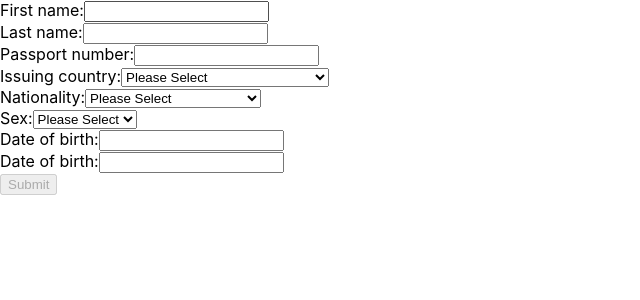
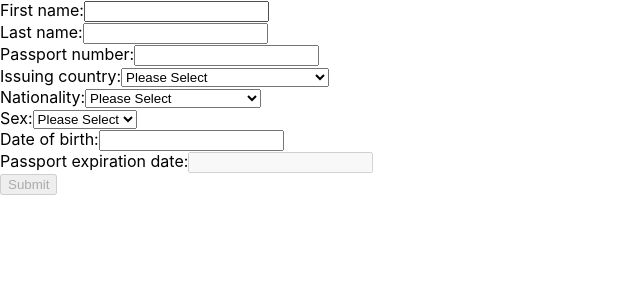
Before and after one commit to AlexOg37/form-with-validation, a React (Create React App) app: page / in a window 1280 px wide. Shown: the top 300 px of the page, without its empty margins (0-640 px from the left). Built offline with nearby package versions, Linux system fonts and the light colour scheme.

Commit message:
apply expiration date validaion

```diff
--- a/src/Form/Form.tsx
+++ b/src/Form/Form.tsx
@@ -11,6 +11,8 @@ import {
 import FormPresentation, { Validation } from './FormPresentation';
 import { minAgeError, maxAgeError } from '../validation/errorMessages';
 import { validateMinAge, validateMaxAge } from '../validation/minMaxAge';
+import { validateExpirationDate } from '../validation/expirationDate';
+import { parseDate } from '../validation/dateFormat';
 
 const validateName = (value: string): string => {
   return validateRequired(value) || validateMinMax(2, 10)(value) ||
@@ -30,12 +32,11 @@ const validateDOBField = (dob: string): string => {
     validateMaxAge(65, maxAgeError)(dob);
 }
 
-// const validateExpirationDate = (dateOfBirth: string) => (expirationDate: string): string => {
-//   return validateDateFields(expirationDate) ||
-//     (moment(expirationDate) > moment() ? '' : 'Passport is expired') ||
-//     (moment(expirationDate) > moment(dateOfBirth) ? '' : `Passport expiration date can't be earlier than date of birth`) ||
-//     (moment().add(10) );
-// }
+const getExpirationFieldValidation = (dob: string) =>
+  (expirationDate: string) => {
+    return validateDateFields(expirationDate) ||
+      validateExpirationDate(dob, parseDate().format())(expirationDate);
+  }
 
 const Form: React.FC = () => {
   const [state, dispatch] = useReducer(formReducer, defaultState);
@@ -66,7 +67,7 @@ const Form: React.FC = () => {
       handleFiledTouch={handleFiledTouch}
       isFormValid={isFormValid}
       validateDOBField={validateDOBField}
-      validateExpirationDate={validateDOBField}
+      validateExpirationDate={getExpirationFieldValidation(values.dateOfBirth)}
       validateName={validateName}
       validatePassport={validatePassport}
       validateSelectFields={validateRequired}
--- a/src/Form/FormPresentation.tsx
+++ b/src/Form/FormPresentation.tsx
@@ -95,12 +95,13 @@ const FormPresentation: React.FC<Props> = ({
         error={errors.dateOfBirth}
       />
       <TextInput
-        label={formData.dateOfBirth}
+        label={formData.passportExpirationDate}
         name='passport-expiration'
         value={values.passportExpiration}
         onChange={e => handleFiledChange(e.currentTarget.value, 'passportExpiration')}
         onBlur={e => handleFiledTouch('passportExpiration', validateExpirationDate)}
         error={errors.passportExpiration}
+        disabled={errors.dateOfBirth !== ''}
       />
       <button type='submit' disabled={!isFormValid}>{formData.submitButton}</button>
     </>
--- a/src/TextInput/TextInput.tsx
+++ b/src/TextInput/TextInput.tsx
@@ -2,6 +2,7 @@ import React from 'react';
 
 type Props = {
   error?: string;
+  disabled?: boolean;
   label: string;
   name: string;
   value: string;
@@ -11,6 +12,7 @@ type Props = {
 
 export const TextInput: React.FC<Props> = ({
   error,
+  disabled,
   label,
   name,
   value,
@@ -20,7 +22,7 @@ export const TextInput: React.FC<Props> = ({
   return (
     <>
       <label htmlFor={name}>{label}:</label>
-      <input type='text' name={name} id={name} value={value} onChange={onChange} onBlur={onBlur}/>
+      <input disabled={disabled} type='text' name={name} id={name} value={value} onChange={onChange} onBlur={onBlur}/>
       {error && <label id={`${name}-error`}>{error}</label>}
       <br/>
     </>
```
